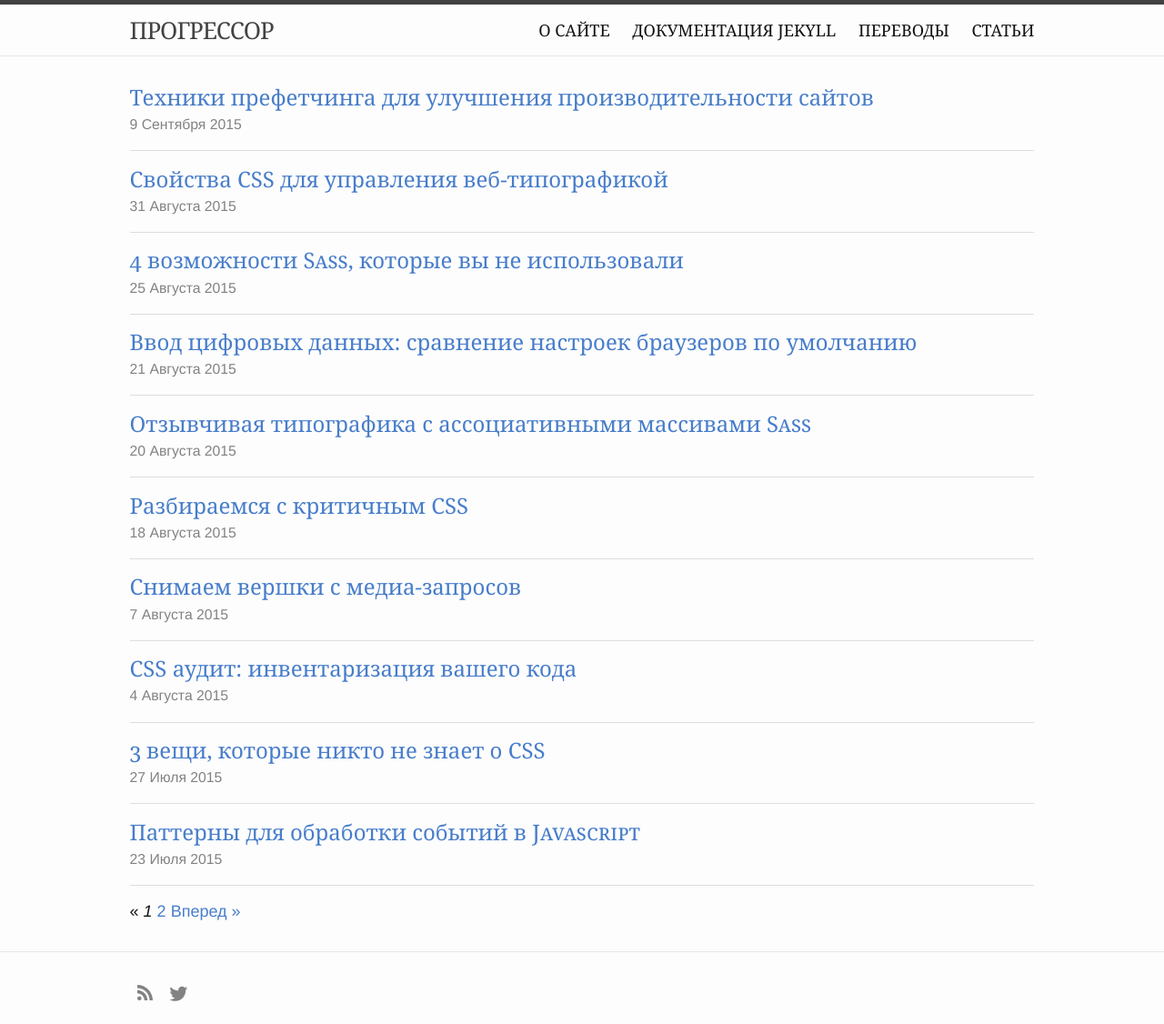
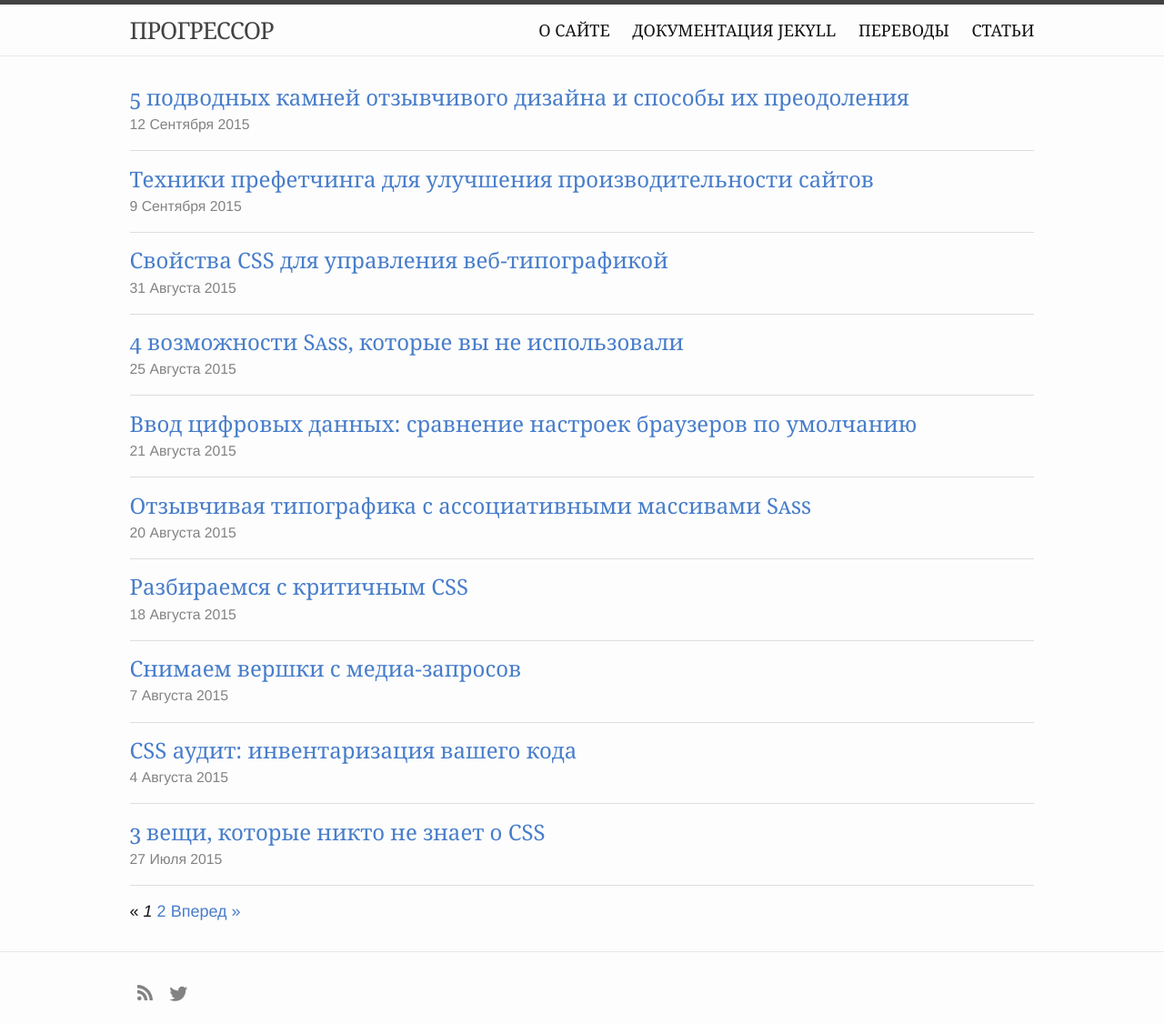
Before and after one commit to prgssr/prgssr.github.io, a Jekyll site: the page built from index.html, in a window 1280 px wide. Shown: the whole page at 91% size. Built offline with Jekyll 4.4.1, drawn with Linux system fonts in a browser that asks for light colours; the list of posts is cut into pages by our own code; comment, search, counter and statistics services are not loaded; some of the changed lines change nothing that is shown.

Commit message:
new post - 5 pitfalls

````diff
--- a/_config.yml
+++ b/_config.yml
@@ -11,6 +11,7 @@ github_username:
 kramdown:
   input: GFM
   auto_id_prefix: "heading-"
+  enable_coderay: false
 permalink: :categories/:title.html
 exclude: [vendor]
 
--- /dev/null
+++ b/_posts/2015-09-12-5-podvodnyh-kamnej-otzyvchivogo-dizajna-i-sposoby-ih-preodoleniya.md
@@ -0,0 +1,148 @@
+---
+layout: post
+title: "5 подводных камней отзывчивого дизайна и способы их преодоления"
+categories: [development]
+tags: [css, translation, sitepoint]
+date: 2015-09-12 14:07:58
+published: True
+description: "Способы решения распространенных проблем в мобильной веб-разработке: шрифты, формы, анимации и координаты касания"
+prism: yes
+original: "http://www.sitepoint.com/5-responsive-design-pitfalls-and-how-to-avoid-them/"
+original_author: "Yaphi Berhanu"
+noimage: truth
+---
+{% include translate.html %}
+
+{% include toc.md %}
+
+Представьте, что вы долго работали над отзывчивым дизайном сайта и теперь проверяете его на мобильном. И ваш дизайн рассыпается, причем так, как вы этого совсем не ожидали. Текст идет наперекосяк, анимация воспроизводится рывками, а формы совсем не похожи на те, что вы делали. Вы тратите часы на поиск решения в интернете и ответы водят вас по кругу. Психанув, вы выкидываете свой компьютер из окна и случайно убиваете соседского кота.
+
+Хорошие новости состоят в том, что соседского кота можно спасти, также как и ваш компьютер - в этой статье мы рассмотрим основные подводные камни отзывчивого дизайна:
+
+1. Неожиданные изменения размера шрифта.
+2. Нежелательные стили форм.
+3. Ошибки эмулятора в браузере, сообщающие о проблемах, которых нет.
+4. Медленная анимация на мобильных устройствах
+5. Неверная обработка координат касания.
+
+Приступим!
+
+### Базовые требования  для понимания материала.
+
+Чтение  этой статьи требует от вас базовых знаний об отзывчивой веб-разработке. Их можно почерпнуть, например, из [этой статьи](http://simplestepscode.com/responsive-web-development-basics/).
+
+## 1. Неожиданные изменения размера шрифта
+
+Изменение ориентации экрана на устройствах с IOS может изменить размер текста на ваших страницах и разрушить макет. Эта проблема регулярно встречается у элементов с фиксированным позиционированием типа панелей меню или навигации. А после того как это случилось, исправить макет можно только обновив страницу. К счастью, есть способ предотвратить нежелательные изменения размера текста.
+
+Просто вставьте следующую строчку кода CSS:
+
+```css
+html {
+    /* Prevent font scaling in landscape while allowing user zoom */
+    -webkit-text-size-adjust: 100%;
+}
+```
+
+Этот код отключает настройку размера шрифта в альбомной ориентации, просто говоря браузеру: "Эй, если ты собираешься улучшить этот размер шрифта, делай его не больше текущего размера, то есть оставь все как есть."
+
+Проблема решена.
+
+## 2. Нежелательные стили форм
+
+Браузеры планшетов и мобильников часто содержат дефолтные стили, которые могут испортить вид ваших форм. Чтобы избавиться от стилей по умолчанию в ваших элементах форм, добавьте следующий код CSS:
+
+```css
+input[type=text], button, select, textarea{
+    -webkit-appearance: none;
+    -moz-appearance: none;
+    border-radius: 0px;
+}
+```
+
+Вы можете спокойно изменять его с учетом используемых вами типов форм и применяемых стилей. Например, если вам надо сбросить стили для всех типов инпутов, измените `input[type=text]` на `input`.  Но будьте готовы к тому, что такой сброс также повлияет и на чекбоксы с радиокнопками, всегда выбирайте селектор правильно.
+
+## 3. Ошибки эмулятора, сообщающие о проблемах, которых нет.
+
+Если вы тестируете свои сайты с использованием  режима эмуляции мобильного устройства в браузере, учитывайте, что эмулятор не всегда прав. Это одна из самых неприятных ошибок, когда вы получаете сообщение о проблеме и не видите в своем коде ничего неправильного.
+
+Например, однажды у меня пропадала из футера панель навигации. После долгих попыток выяснить в чем дело, я заметил, что эмулятор Chrome просто обрезал нижнюю часть области видимости. Выяснилось это потому, что я обратил внимание на то, что внизу страницы на половину обрезалась полоса вертикальной прокрутки. Для решения проблемы потребовалось просто открыть страницу в новой вкладке, включить/ выключить мобильный режим и затем обновить страницу.
+
+В ситуациях подобных этой важно в первую очередь удостовериться, что с вашим кодом все в порядке. Я предлагаю изолировать проблемный участок, если вижу, что код работает сам по себе. Если код работает, проверьте его на реальном мобильном устройстве. И если все буде нормально, то скорее всего проблема не с кодом, а с эмулятором.
+
+## 4. Медленная анимация на мобильных устройствах
+
+Если вы используете анимации на мобильных устройствах, вам стоит больше внимания уделять их производительности. Собственно, браузеры эффективно анимируют следующие 4 свойства: `translate`, `scale`, `rotate` и `opacity`. Вот как это может выглядеть:
+
+```css
+transform: translate(15px, 40px); /* shift left 15px and down 40px */
+transform: scale(2); /* scale to 2 times original size */
+transform: rotate(30deg); /* rotate 30 degrees */
+opacity: 0.5; /* set opacity at 0.5 */
+```
+
+Эти 4 свойства хорошо анимируются потому, что они находятся в верхнем слое того, что рендерит браузер. Если представить веб-страницу как обеденный стол, то анимация этих свойств будет сродни сдвигу ложки или вилки, а анимация других будет выдергиванием всей скатерти. Вы можете сделать это, но это потребует намного большей работы, чем перетаскивание на верхних уровнях.
+
+Больше информации о высокопроизводительных анимациях можно почерпнуть из [этой статьи](http://www.html5rocks.com/en/tutorials/speed/high-performance-animations/).
+
+Чтобы добиться максимальной кроссбраузерности ваших анимаций, особенно на устройствах Apple, добавьте префикс `-webkit-` к свойствам трансформации. Например:
+
+```css
+-webkit-transform: rotate(30deg);
+transform: rotate(30deg)
+```
+
+Более подробные сведения о поддержке анимации свойства `transform` есть на [caniuse](http://caniuse.com/#feat=transforms2d).
+
+В качестве дополнения отмечу, что наличие теней (`box-shadow`) может иногда существенно замедлять анимацию на мобильных устройствах, в зависимости от количества анимаций и общего веса страницы. И в случае с тенями я рекомендую тщательно тестировать производительность анимаций.
+
+## 5. Неверная обработка координат касания.
+
+Получение координат касания может быть сложным потому, что разные устройства могут хранить эти координаты в разных местах. На некоторых устройствах (IOS) координаты будут там же где и координаты клика, а на других ( Android) их надо искать в других местах. Хорошие новости состоят в том, что координаты касания могут быть найдены в специализированных данных о событиях касания любого мобильного устройства, которое вам надо поддерживать.
+
+Для событий касания надо использовать `e.touches[0].pageX` вместо `e.pageX`, чтобы получить правильные координаты касания; то же самое относится и к координатам для Y. Вот несколько примеров, чтобы вы могли оценить, как этот код выглядит на практике.
+
+Координаты клика мышкой вы получаете обычно так:
+
+```javascript
+document.onclick = function(e){
+    var x = e.pageX; // get x coordinate of click
+    var y = e.pageY; // get y coordinate of click
+    console.log('x = ' + x + ', y = ' + y); // show coordinates in console
+}
+```
+
+А для получения координат касания нужен следующий код:
+
+```javascript
+document.ontouchstart = function(e){
+    var x = e.touches[0].pageX; // get x coordinate of touch
+    var y = e.touches[0].pageY; // get y coordinate of touch
+    console.log('x = ' + x + ', y = ' + y); // show coordinates in console
+}
+```
+
+Если на устройствах не работают `e.pageX` и `e.pageY`, они будут по прежнему доступны, но их значением для событий касания будет 0. Я упомянул это  потому, что простая проверка их существования в браузере не означает их нормальную работу.
+
+Если вы забыли, где искать координаты события, вы можете найти их с помощью консоли. Я предпочитаю мобильный эмулятор Chrome, потому что он показывает объекты JavaScript  в читаемом виде. Вот код, позволяющий узнать какие данные доступны в событии `ontouchstart`:
+
+```javascript
+document.ontouchstart = function(e){
+    console.log(e); // show data from ontouchstart event
+}
+```
+
+Если вы используете события jQuery, учитывайте, что в них есть свой набор данных. Вы можете оценить отличия от предыдущего кода:
+
+```javascript
+$(document).on('touchstart', function(ev){
+    console.log(ev); // jQuery version of event data
+    console.log(ev.originalEvent); // native JavaScript version of event data
+});
+```
+
+Независимо от того, определяете ли вы местоположение нажатий мыши или касаний, вы должны убедиться, что извлекаете координаты правильно.
+
+## Заключение
+
+Мы рассмотрели некоторые важные моменты в мобильной веб-разработке включая неожиданные изменения шрифта, нежелательные стили форм, ошибки эмулятора, резкие анимации и неверную обработку координат. Надеюсь, что эта статья поможет вам избежать головной боли и лишних трат времени.
````
